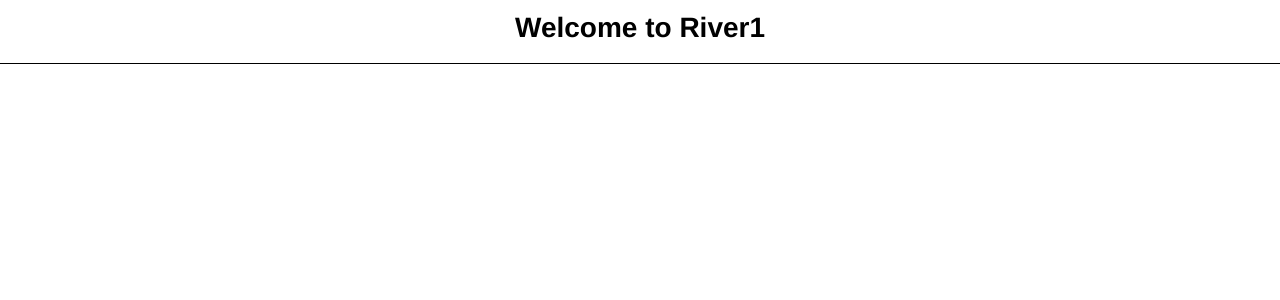
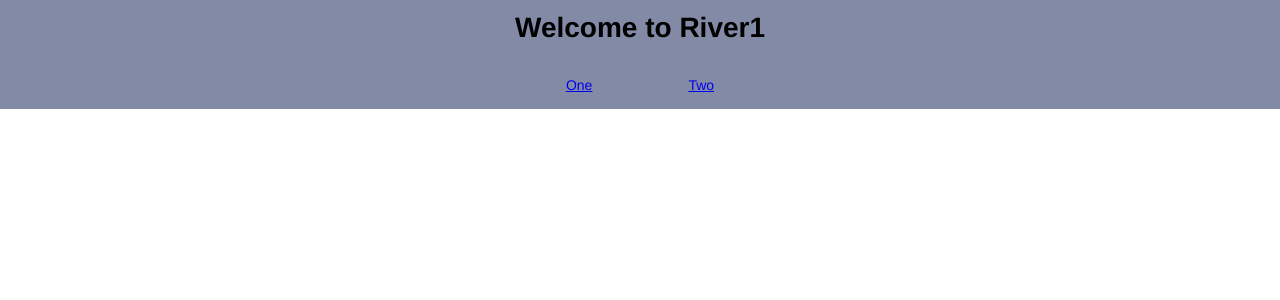
Before and after one commit to z888e/river1, a Vue app: page /#/ in a window 1280 px wide. Shown: the top 300 px of the page. Built offline with nearby package versions, Linux system fonts and the light colour scheme; what vue-resource would draw is missing.

Commit message:
router links

```diff
--- a/src/App.vue
+++ b/src/App.vue
@@ -1,5 +1,15 @@
 <template>
   <div id="app">
+    <div class="banner">
+      <h1>{{ msg }}</h1>
+      <ul>
+      <router-link v-for="route in this.$router.options.routes" tag="li" :to="route.path">
+        <a>{{ route.name }}</a>
+      </router-link>
+    </ul>
+    </div>
+
+
     <router-view></router-view>
   </div>
 </template>
@@ -7,6 +17,11 @@
 <script>
 export default {
   name: 'app',
+  data() {
+    return {
+      msg: 'Welcome to River1',
+    };
+  },
 };
 </script>
 
@@ -19,4 +34,21 @@ export default {
   text-align: center;
   margin: -0.5rem;
 }
+
+.banner{
+background-color: #828AA6;
+padding: 0.1rem;
+}
+
+ul{
+  list-style-type: none;
+  display: inline-flex;
+  padding-left: 0;
+}
+
+ul li{
+  padding: 0 3rem;
+}
+
+
 </style>
--- a/src/components/Header.vue
+++ /dev/null
@@ -1,22 +0,0 @@
-<template>
-  <div class="header">
-    <h1>{{ msg }}</h1>
-  </div>
-</template>
-
-<script>
-export default {
-  name: 'header',
-  data() {
-    return {
-      msg: 'Welcome to River1',
-    };
-  },
-};
-</script>
-
-<style scoped>
-.header{
-  border: 1px solid black;
-}
-</style>
--- /dev/null
+++ b/src/components/One.vue
@@ -0,0 +1,13 @@
+<template>
+
+</template>
+
+<script>
+export default {
+  name: 'One',
+};
+</script>
+
+<style scoped>
+
+</style>
--- a/src/main.js
+++ b/src/main.js
@@ -6,6 +6,7 @@ import App from './App';
 import router from './router';
 
 Vue.use(vueResource);
+
 Vue.config.productionTip = false;
 
 /* eslint-disable no-new */
--- a/src/router/index.js
+++ b/src/router/index.js
@@ -1,7 +1,7 @@
 import Vue from 'vue';
 import Router from 'vue-router';
-import Header from '@/components/Header';
-import Top from '@/components/Top';
+import One from '@/components/One';
+import Two from '@/components/Two';
 
 Vue.use(Router);
 
@@ -9,13 +9,13 @@ export default new Router({
   routes: [
     {
       path: '/',
-      name: 'Header',
-      component: Header,
+      name: 'One',
+      component: One,
     },
     {
-      path: '/',
-      name: 'Top',
-      component: Top,
+      path: '/two',
+      name: 'Two',
+      component: Two,
     },
   ],
 });
```
Also changed, not shown: src/components/Two.vue (renamed from src/components/Top.vue).
